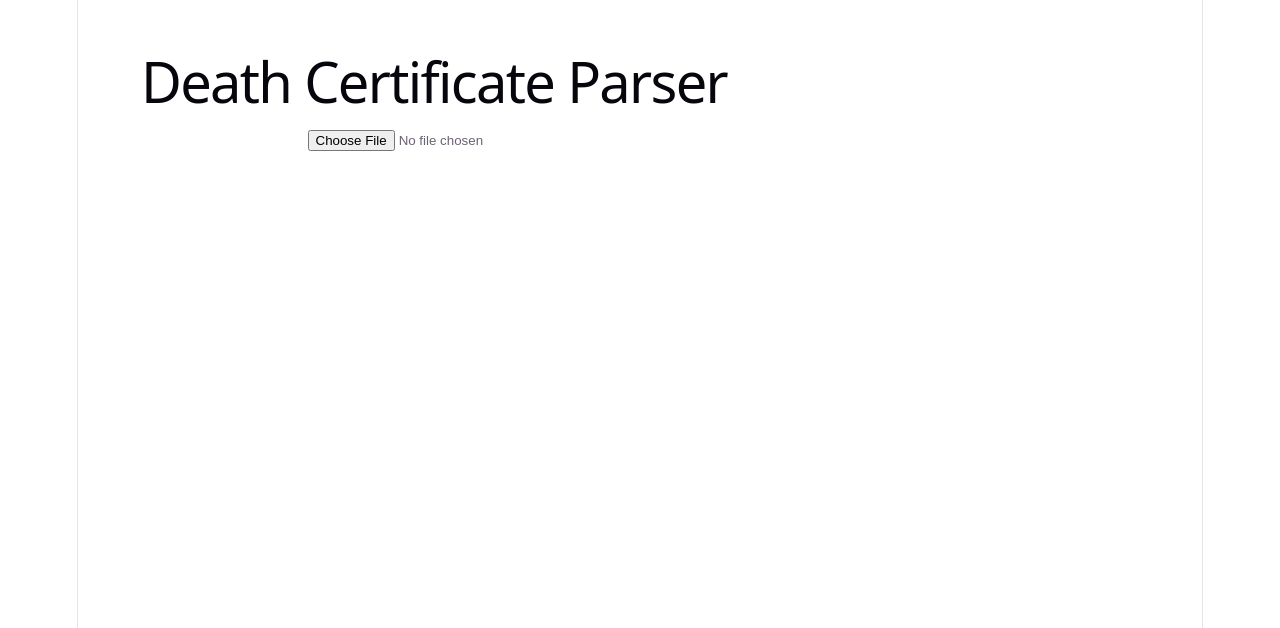
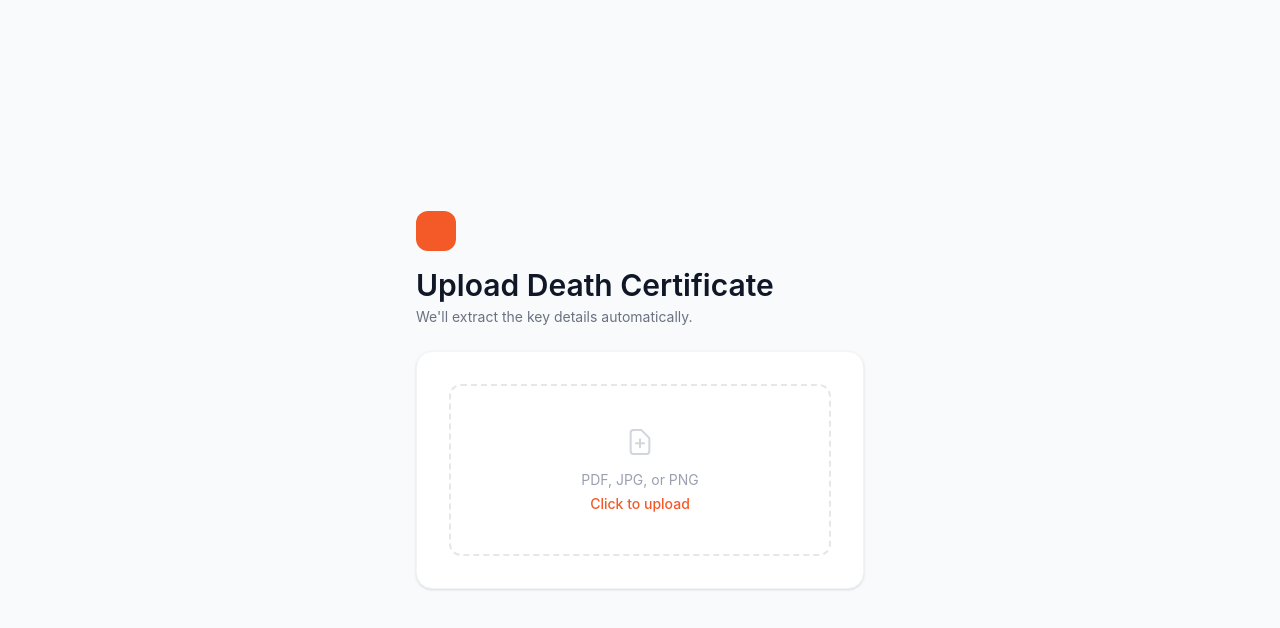
Before and after one commit to JakobKrzyston/Estate_Settlement, a React (Vite) app in the folder frontend/: page / in a window 1280 px wide. Shown: the top 628 px of the page. Built offline with nearby package versions, Linux system fonts and the light colour scheme.

Commit message:
match the formatting of LegalZooms recent rebranding

```diff
--- a/frontend/index.html
+++ b/frontend/index.html
@@ -4,7 +4,10 @@
     <meta charset="UTF-8" />
     <link rel="icon" type="image/svg+xml" href="/favicon.svg" />
     <meta name="viewport" content="width=device-width, initial-scale=1.0" />
-    <title>poc-ui</title>
+    <title>Estate Settlement</title>
+    <link rel="preconnect" href="https://fonts.googleapis.com" />
+    <link rel="preconnect" href="https://fonts.gstatic.com" crossorigin />
+    <link href="https://fonts.googleapis.com/css2?family=DM+Sans:wght@400;500;600&display=swap" rel="stylesheet" />
   </head>
   <body>
     <div id="root"></div>
--- a/frontend/package.json
+++ b/frontend/package.json
@@ -10,8 +10,10 @@
     "preview": "vite preview"
   },
   "dependencies": {
+    "@tailwindcss/vite": "^4.2.2",
     "react": "^19.2.4",
-    "react-dom": "^19.2.4"
+    "react-dom": "^19.2.4",
+    "tailwindcss": "^4.2.2"
   },
   "devDependencies": {
     "@eslint/js": "^9.39.4",
--- a/frontend/src/App.jsx
+++ b/frontend/src/App.jsx
@@ -50,12 +50,12 @@ function groupBy(arr, key) {
 }
 
 export default function App() {
-  const [screen, setScreen]   = useState(1)
-  const [loading, setLoading] = useState(false)
-  const [error, setError]     = useState(null)
-  const [fields, setFields]   = useState({})
+  const [screen, setScreen]     = useState(1)
+  const [loading, setLoading]   = useState(false)
+  const [error, setError]       = useState(null)
+  const [fields, setFields]     = useState({})
   const [selected, setSelected] = useState(new Set())
-  const [letters, setLetters] = useState(null)
+  const [letters, setLetters]   = useState(null)
 
   async function handleUpload(e) {
     const file = e.target.files[0]
@@ -104,58 +104,92 @@ export default function App() {
     }
   }
 
-  const s = { padding: '2rem', fontFamily: 'sans-serif', maxWidth: 640 }
-
+  // ── Screen 1: Upload ────────────────────────────────────────────────────────
   if (screen === 1) {
     return (
-      <div style={s}>
-        <h1>Death Certificate Parser</h1>
+      <div className="min-h-screen bg-gray-50 flex items-center justify-center p-6">
+        <div className="w-full max-w-md">
+          <div className="mb-6">
+            <div className="w-10 h-10 bg-flamingo rounded-xl mb-4" />
+            <h1 className="text-3xl font-semibold text-gray-900 mb-1">
+              Upload Death Certificate
+            </h1>
+            <p className="text-sm text-gray-500">
+              We'll extract the key details automatically.
+            </p>
+          </div>
+
+          <div className="bg-white rounded-2xl border border-gray-100 shadow-sm p-8">
+            <label className="flex flex-col items-center justify-center w-full border-2 border-dashed border-gray-200 rounded-xl py-10 cursor-pointer hover:border-flamingo transition-colors">
+              <svg className="w-8 h-8 text-gray-300 mb-3" fill="none" stroke="currentColor" viewBox="0 0 24 24">
+                <path strokeLinecap="round" strokeLinejoin="round" strokeWidth={1.5} d="M9 13h6m-3-3v6m5 5H7a2 2 0 01-2-2V5a2 2 0 012-2h5.586a1 1 0 01.707.293l5.414 5.414a1 1 0 01.293.707V19a2 2 0 01-2 2z" />
+              </svg>
+              <span className="text-sm text-gray-400 mb-1">PDF, JPG, or PNG</span>
+              <span className="text-sm font-medium text-flamingo">Click to upload</span>
               <input
                 type="file"
                 accept=".pdf,.jpg,.jpeg,.png"
                 onChange={handleUpload}
                 disabled={loading}
+                className="hidden"
               />
+            </label>
+
             {loading && (
-          <p style={{ color: '#666' }}>
-            <span style={{ display: 'inline-block', animation: 'spin 1s linear infinite' }}>⟳</span>
-            {' '}Parsing certificate...
+              <p className="mt-4 text-sm text-gray-400 flex items-center gap-2">
+                <span className="inline-block animate-spin">⟳</span>
+                Parsing certificate...
               </p>
             )}
-        {error && <p style={{ color: 'red' }}>Error: {error}</p>}
-        <style>{`@keyframes spin { from { transform: rotate(0deg); } to { transform: rotate(360deg); } }`}</style>
+            {error && <p className="mt-4 text-sm text-red-500">Error: {error}</p>}
+          </div>
+        </div>
       </div>
     )
   }
 
+  // ── Screen 2: Review fields ─────────────────────────────────────────────────
   if (screen === 2) {
     return (
-      <div style={s}>
-        <h1>Review Extracted Fields</h1>
-        <p style={{ color: '#666' }}>Fix any mistakes before generating letters.</p>
+      <div className="min-h-screen bg-gray-50 p-6">
+        <div className="max-w-md mx-auto">
+          <div className="mb-6">
+            <div className="w-10 h-10 bg-flamingo rounded-xl mb-4" />
+            <h1 className="text-3xl font-semibold text-gray-900 mb-1">
+              Review Extracted Fields
+            </h1>
+            <p className="text-sm text-gray-500">Fix any mistakes before generating letters.</p>
+          </div>
+
+          <div className="bg-white rounded-2xl border border-gray-100 shadow-sm p-8">
+            <div className="space-y-4">
               {Object.entries(fields).map(([key, val]) => (
-          <div key={key} style={{ marginBottom: '0.75rem' }}>
-            <label style={{ display: 'block', fontWeight: 'bold', marginBottom: 2 }}>
+                <div key={key}>
+                  <label className="block text-xs font-medium text-gray-400 uppercase tracking-widest mb-1">
                     {toLabel(key)}
                   </label>
                   <input
                     value={val}
                     onChange={e => setFields(prev => ({ ...prev, [key]: e.target.value }))}
-              style={{ width: '100%', padding: '6px 8px', fontSize: 14, boxSizing: 'border-box' }}
+                    className="w-full px-3 py-2 text-sm border border-gray-200 rounded-lg focus:outline-none focus:ring-2 focus:ring-flamingo/30 focus:border-flamingo transition"
                   />
                 </div>
               ))}
+            </div>
+
             <button
               onClick={() => setScreen(3)}
-          style={{ marginTop: '1rem', padding: '8px 20px', fontSize: 15, cursor: 'pointer' }}
+              className="mt-6 w-full bg-flamingo hover:bg-[#d94a1a] text-white font-medium text-sm py-2.5 rounded-lg transition-colors cursor-pointer"
             >
               Looks good, continue →
             </button>
           </div>
+        </div>
+      </div>
     )
   }
 
-  // Screen 3
+  // ── Screen 3: Select institutions + generate ────────────────────────────────
   const grouped = groupBy(INSTITUTIONS, 'group')
   const allSelected = ALL_KEYS.every(k => selected.has(k))
 
@@ -172,51 +206,73 @@ export default function App() {
   }
 
   return (
-    <div style={s}>
-      <h1>Select Institutions</h1>
-      <label style={{ cursor: 'pointer', fontWeight: 'bold' }}>
-        <input type="checkbox" checked={allSelected} onChange={toggleAll} style={{ marginRight: 6 }} />
+    <div className="min-h-screen bg-gray-50 p-6">
+      <div className="max-w-md mx-auto">
+        <div className="mb-6">
+          <div className="w-10 h-10 bg-flamingo rounded-xl mb-4" />
+          <h1 className="text-3xl font-semibold text-gray-900 mb-1">Select Institutions</h1>
+          <p className="text-sm text-gray-500">Choose which organizations to notify.</p>
+        </div>
+
+        <div className="bg-white rounded-2xl border border-gray-100 shadow-sm p-8">
+          <label className="flex items-center gap-2.5 text-sm font-medium text-gray-700 cursor-pointer mb-5 pb-4 border-b border-gray-100">
+            <input
+              type="checkbox"
+              checked={allSelected}
+              onChange={toggleAll}
+              className="accent-flamingo w-4 h-4"
+            />
             Select all
           </label>
 
+          <div className="space-y-5">
             {Object.entries(grouped).map(([group, items]) => (
-        <div key={group} style={{ marginTop: '1.5rem' }}>
-          <h3 style={{ margin: '0 0 0.5rem' }}>{group}</h3>
+              <div key={group}>
+                <h3 className="text-xs font-semibold text-gray-400 uppercase tracking-widest mb-2.5">
+                  {group}
+                </h3>
+                <div className="space-y-2.5">
                   {items.map(({ key, label }) => (
-            <label key={key} style={{ display: 'block', cursor: 'pointer', marginBottom: 4 }}>
+                    <label key={key} className="flex items-center gap-2.5 text-sm text-gray-700 cursor-pointer">
                       <input
                         type="checkbox"
                         checked={selected.has(key)}
                         onChange={() => toggleOne(key)}
-                style={{ marginRight: 6 }}
+                        className="accent-flamingo w-4 h-4"
                       />
                       {label}
                     </label>
                   ))}
                 </div>
+              </div>
             ))}
+          </div>
 
           <button
             onClick={handleGenerate}
             disabled={loading || selected.size === 0}
-        style={{ marginTop: '1.5rem', padding: '8px 20px', fontSize: 15, cursor: 'pointer' }}
+            className="mt-6 w-full bg-flamingo hover:bg-[#d94a1a] disabled:bg-gray-100 disabled:text-gray-400 text-white font-medium text-sm py-2.5 rounded-lg transition-colors cursor-pointer disabled:cursor-not-allowed"
           >
             {loading ? 'Generating...' : `Generate Letters (${selected.size})`}
           </button>
 
-      {error && <p style={{ color: 'red' }}>Error: {error}</p>}
+          {error && <p className="mt-4 text-sm text-red-500">Error: {error}</p>}
+        </div>
 
         {letters && (
-        <div style={{ marginTop: '2rem' }}>
-          <h2>Generated Letters</h2>
+          <div className="mt-6 space-y-4">
+            <h2 className="text-lg font-semibold text-gray-900">Generated Letters</h2>
             {Object.entries(letters).map(([inst, text]) => (
-            <div key={inst} style={{ marginBottom: '2rem' }}>
-              <h3>{toLabel(inst)}</h3>
-              <pre style={{ background: '#f5f5f5', padding: '1rem', whiteSpace: 'pre-wrap' }}>{text}</pre>
+              <div key={inst} className="bg-white rounded-2xl border border-gray-100 shadow-sm p-6">
+                <h3 className="text-sm font-semibold text-gray-700 mb-3">{toLabel(inst)}</h3>
+                <pre className="text-xs text-gray-600 whitespace-pre-wrap font-mono bg-gray-50 rounded-lg p-4">
+                  {text}
+                </pre>
               </div>
             ))}
           </div>
         )}
       </div>
+    </div>
   )
 }
--- a/frontend/src/index.css
+++ b/frontend/src/index.css
@@ -1,111 +1,6 @@
-:root {
-  --text: #6b6375;
-  --text-h: #08060d;
-  --bg: #fff;
-  --border: #e5e4e7;
-  --code-bg: #f4f3ec;
-  --accent: #aa3bff;
-  --accent-bg: rgba(170, 59, 255, 0.1);
-  --accent-border: rgba(170, 59, 255, 0.5);
-  --social-bg: rgba(244, 243, 236, 0.5);
-  --shadow:
-    rgba(0, 0, 0, 0.1) 0 10px 15px -3px, rgba(0, 0, 0, 0.05) 0 4px 6px -2px;
+@import "tailwindcss";
 
-  --sans: system-ui, 'Segoe UI', Roboto, sans-serif;
-  --heading: system-ui, 'Segoe UI', Roboto, sans-serif;
-  --mono: ui-monospace, Consolas, monospace;
-
-  font: 18px/145% var(--sans);
-  letter-spacing: 0.18px;
-  color-scheme: light dark;
-  color: var(--text);
-  background: var(--bg);
-  font-synthesis: none;
-  text-rendering: optimizeLegibility;
-  -webkit-font-smoothing: antialiased;
-  -moz-osx-font-smoothing: grayscale;
-
-  @media (max-width: 1024px) {
-    font-size: 16px;
-  }
+@theme {
+  --color-flamingo: #F45A27;
+  --font-family-sans: 'DM Sans', system-ui, sans-serif;
 }
-
-@media (prefers-color-scheme: dark) {
-  :root {
-    --text: #9ca3af;
-    --text-h: #f3f4f6;
-    --bg: #16171d;
-    --border: #2e303a;
-    --code-bg: #1f2028;
-    --accent: #c084fc;
-    --accent-bg: rgba(192, 132, 252, 0.15);
-    --accent-border: rgba(192, 132, 252, 0.5);
-    --social-bg: rgba(47, 48, 58, 0.5);
-    --shadow:
-      rgba(0, 0, 0, 0.4) 0 10px 15px -3px, rgba(0, 0, 0, 0.25) 0 4px 6px -2px;
-  }
-
-  #social .button-icon {
-    filter: invert(1) brightness(2);
-  }
-}
-
-body {
-  margin: 0;
-}
-
-#root {
-  width: 1126px;
-  max-width: 100%;
-  margin: 0 auto;
-  text-align: center;
-  border-inline: 1px solid var(--border);
-  min-height: 100svh;
-  display: flex;
-  flex-direction: column;
-  box-sizing: border-box;
-}
-
-h1,
-h2 {
-  font-family: var(--heading);
-  font-weight: 500;
-  color: var(--text-h);
-}
-
-h1 {
-  font-size: 56px;
-  letter-spacing: -1.68px;
-  margin: 32px 0;
-  @media (max-width: 1024px) {
-    font-size: 36px;
-    margin: 20px 0;
-  }
-}
-h2 {
-  font-size: 24px;
-  line-height: 118%;
-  letter-spacing: -0.24px;
-  margin: 0 0 8px;
-  @media (max-width: 1024px) {
-    font-size: 20px;
-  }
-}
-p {
-  margin: 0;
-}
-
-code,
-.counter {
-  font-family: var(--mono);
-  display: inline-flex;
-  border-radius: 4px;
-  color: var(--text-h);
-}
-
-code {
-  font-size: 15px;
-  line-height: 135%;
-  padding: 4px 8px;
-  background: var(--code-bg);
-}
--- a/frontend/vite.config.js
+++ b/frontend/vite.config.js
@@ -1,9 +1,10 @@
 import { defineConfig } from 'vite'
 import react from '@vitejs/plugin-react'
+import tailwindcss from '@tailwindcss/vite'
 
 // https://vite.dev/config/
 export default defineConfig({
-  plugins: [react()],
+  plugins: [react(), tailwindcss()],
   server: {
     proxy: {
       '/parse': 'http://localhost:8000',
```
Also changed, not shown: 1 other file (tests, documents, lock files or other folders). Lines whose indentation alone changed are shown as unchanged.
